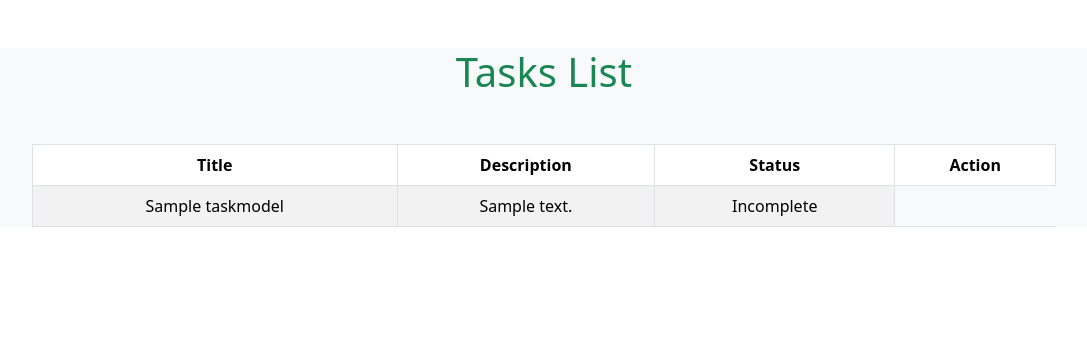
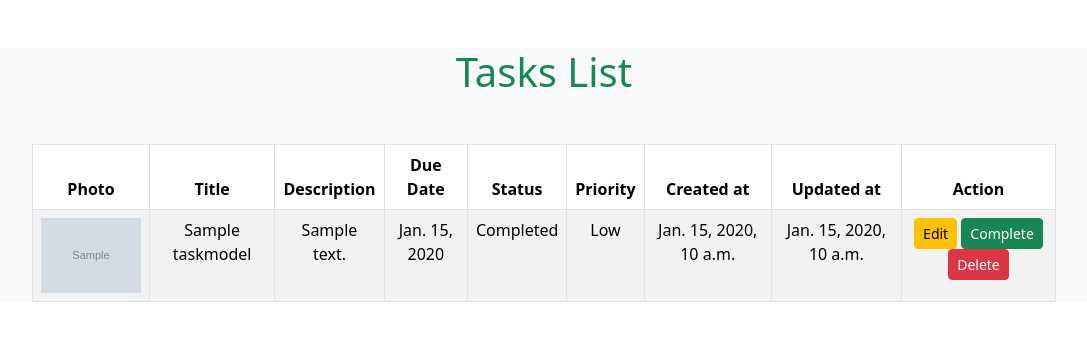
Before and after one commit to Muk74dir/Task-Manager, a Django app: page / in a window 1280 px wide. Shown: the part 62-403 px from the top of the page, without its empty margins (96-1183 px from the left). Run offline with Django 5.2, Linux system fonts and the light colour scheme; a user stored in the database is signed in; tables that the repository leaves empty hold one stand-in row (values such as "Sample post"); grey boxes marked "Sample" are stand-in pictures.

Commit message:
ShowTaskPaged

```diff
--- a/TaskApp/urls.py
+++ b/TaskApp/urls.py
@@ -8,4 +8,5 @@ urlpatterns = [
     path('login/', LogInView.as_view(), name='loginpage'),
     path('logout/', LogOutView.as_view(), name='logoutpage'),
     path('signup/', RegistrationView.as_view(), name='signuppage'),
+
 ]
--- a/TaskApp/views.py
+++ b/TaskApp/views.py
@@ -39,7 +39,7 @@ class AddTaskView(BaseLoginRequiredMixin, CreateView):
     model = TaskModel
     form_class = TaskForm
     template_name = 'add_task.html'
-    success_url = 'add_tasks'
+    success_url = '/show_tasks/'
 
     def form_valid(self, form):
         form.instance.user = self.request.user
--- a/templates/show_tasks.html
+++ b/templates/show_tasks.html
@@ -8,22 +8,37 @@
         <table class="table table-striped table-bordered table-hover">
             <thead class="thead-light">
               <tr style="text-align:center;">
+                <th scope="col">Photo</th>
                 <th scope="col">Title</th>
                 <th scope="col">Description</th>
+                <th scope="col">Due Date</th>
                 <th scope="col">Status</th>
+                <th scope="col">Priority</th>
+                <th scope="col">Created at</th>
+                <th scope="col">Updated at</th>
                 <th scope="col">Action</th>
               </tr>
             </thead>
             <tbody style="text-align:center;">
               {% for task in tasks %}
               <tr>
-                <td scope="row"> {{task.title}} </th>
-                <td scope="row"> {{task.description}} </th>
-                {% if task.is_completed %}
-                <td scope="row"> Completed </th>
+                <td scope="row"><img src="{{ task.photos.url }}" alt="{{ task.title }}" style="width: 100px;" ></td>
+                <td scope="row"> {{task.title}} </td>
+                <td scope="row"> {{task.description}} </td>
+                <td scope="row"> {{task.due_date}} </td>
+                {% if task.status  %}
+                <td scope="row"> Completed </td>
                 {% else %}
-                <td scope="row"> Incomplete </th>
+                <td scope="row"> Incomplete </td>
                 {% endif %}
+                <td scope="row"> {{task.get_priority_display }} </td>
+                <td scope="row"> {{task.created_at}} </td>
+                <td scope="row"> {{task.updated_at}} </td>
+                <td scope="row">
+                  <a class="btn btn-warning btn-sm" href="">Edit</a>
+                  <a class="btn btn-success btn-sm" href="">Complete</a>
+                  <a class="btn btn-danger btn-sm" href="">Delete</a>
+                </td>
               </tr>
               {% endfor %}
               </tbody>
```
Also changed, not shown: 1 other file.
